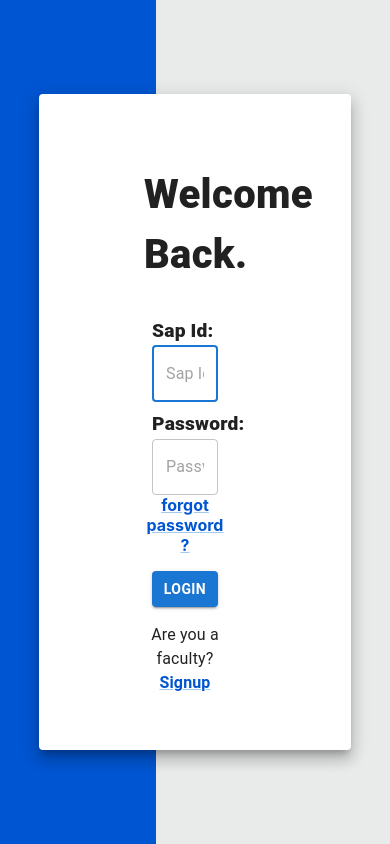
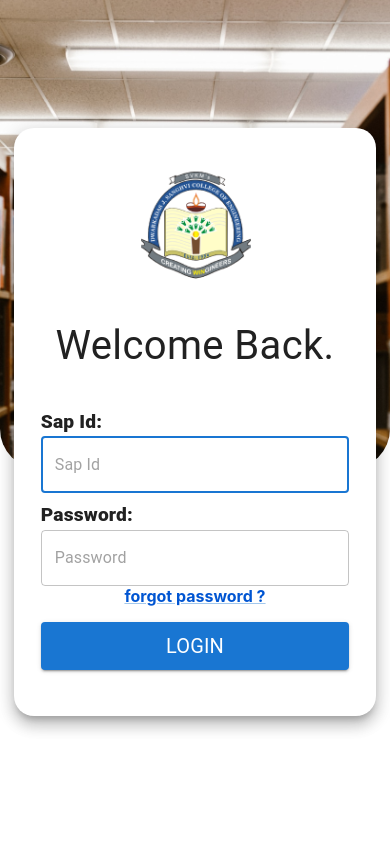
Before and after one commit to YuvrajRasal/AttendancePortal, a React (Create React App) app: page / in a window 390 px wide. Built offline with nearby package versions, Linux system fonts and the light colour scheme.

Commit message:
1st commit

```diff
--- a/src/Login.css
+++ b/src/Login.css
@@ -1,3 +1,11 @@
+@media screen and (min-width: 1111px){
+  .lrGrid{
+    display: flex;
+  }
+
+}
+
+
 
 @media screen and (max-width: 1110px) {
     .innerPaper {
@@ -5,8 +13,8 @@
       /* display: flex;
       align-items: center;
       justify-content: center; */
-      max-width: "60%";
-      width: 30rem;
+      max-width: 93% !important;          /* make it !important*/
+      width: 36rem;
 
 
     }
@@ -16,7 +24,8 @@
       background-color:red;
     }
     .lrGrid{
-      display: flex;
+      /* remove display flex */
+      /* display: flex;      */
       align-items: center;
       justify-content: center;
       width: 100%;
@@ -30,7 +39,72 @@
     } */
     .Paper{
       width: 10rem;
-      border-radius: 50px;
+      border-radius: 20px !important;
 
     }
+
+    /* .Box{
+      width: 100%;
+    } */
+    .libraryImage{
+      width: 50% !important;
+    }
+
   }
+  @media screen and (max-width: 450px){
+    .SapIdTypo{
+      margin-left: 5%!important;
+    }
+    .SapIdTF{
+      width:90%!important;
+      border-radius: 10px!important;
+    }
+    .PasswordTypo{
+      margin-left: 5%!important;
+    }
+    .PasswordTF{
+      width:90%!important;
+      border-radius: 10px!important;
+    }
+    .LoginBtn{
+      width: 90% !important;
+      height: 3rem;
+    }
+    .Paper{
+      padding-left: 10px !important;
+      padding-right: 10px !important;
+      padding-top: 20px !important;
+      padding-bottom: 30px !important;
+      /* elevattion:0;                               imp*/
+
+    }
+    .leftGrid{
+      padding: 0px !important;
+    }
+    .SignUp{
+      display: none ;
+    }
+    .libraryImage{
+      width: 80%;
+    }
+    .OuterMostBox{
+      flex-direction: column;
+      /* border-radius: 20px; */
+    }
+    .FirstBox{
+      width: 100vw !important;
+      height: 125vh !important;
+      /* flex-basis: 80%; */
+      background-size: contain;
+      background-image: url(./images/library.PNG);
+      border-bottom-left-radius: 40px;
+      border-bottom-right-radius: 40px;
+
+    }
+    .SecondBox{
+      width: 100vw !important;
+      height:"40vh";
+      background-color: white !important;
+      /* flex:"1" */
+    }
+  }
--- a/src/Login.jsx
+++ b/src/Login.jsx
@@ -52,9 +52,10 @@ function Login() {
   return (
     <>
       <Box
+      className="OuterMostBox"
         style={{ display: "flex" }}
         sx={{
-          backgroundColor: "#1589FF",
+          // backgroundColor: "#1589FF",
           display: "flex",
           alignItems: "center",
           justifyContent: "center",
@@ -62,6 +63,7 @@ function Login() {
         }}
       >
         <Box
+        className="FirstBox"
           sx={{
             width: "40vw",
             height: "100vh",
@@ -69,6 +71,7 @@ function Login() {
           }}
         />
         <Box
+        className="SecondBox"
           sx={{
             width: "60vw",
             height: "100vh",
@@ -93,12 +96,13 @@ function Login() {
             alignItems="center"
             className="Paper"
           >
-            <Grid container spacing={2} className="lrGrid">
+            <Grid fluidContainer spacing={2} className="lrGrid">
               {/* left side starts */}
               <Grid item xs={5.5} sx={{ padding: "20px" }} className="leftGrid">
                 {/* ----inserted padding */}
-                <Box>
+                <Box className="box">
                   <img
+                  className="libraryImage"
                     src={logo}
                     style={{
                       width: "32%",
@@ -108,7 +112,7 @@ function Login() {
                       boxSizing: "border-box",
                     }}
                   ></img>
-                  <Typography sx={{ fontWeight: 800, fontSize: "2.5rem" }}>
+                  <Typography sx={{ fontWeight: 400, fontSize: "2.5rem" }}>
                     Welcome Back.
                   </Typography>
                   <form onSubmit={handleSubmit}>
@@ -119,6 +123,7 @@ function Login() {
                     <Box mb={1} mt={4}>
                       <Box mb={1}>
                         <Typography
+                        className="SapIdTypo"
                           sx={{
                             postition: "relative",
                             display: "flex",
@@ -131,6 +136,7 @@ function Login() {
                           Sap Id:
                         </Typography>
                         <TextField
+                        className="SapIdTF"
                           variant="outlined"
                           //  label='Sap Id'
                           autoComplete="Sap Id"
@@ -155,6 +161,7 @@ function Login() {
 
                       <Box mb={2}>
                         <Typography
+                        className="PasswordTypo"
                           sx={{
                             postition: "relative",
                             display: "flex",
@@ -168,6 +175,7 @@ function Login() {
                         </Typography>
                         {/* <box sx={{width:'65%'}} display="flex"> */}
                         <TextField
+                        className="PasswordTF"
                           variant="outlined"
                           type="Password"
                           placeholder="Password"
@@ -202,15 +210,16 @@ function Login() {
                     </Box>
                     <Box mb={2}>
                       <Button
+                      className="LoginBtn"
                         type="submit"
                         variant="contained"
                         sx={{ width: "80%" }}
                       >
-                        <strong>Login</strong>
+                        <Typography className="LoginBtnTypo" sx={{fontSize:'20px', fontFamily:'Roboto'}}>Login</Typography>
                       </Button>
                     </Box>
 
-                    <Typography>
+                    <Typography className="SignUp">
                       Are you a faculty?
                       <Link to="/" sx={{ color: "#0055d2" }}>
                         <strong>Signup</strong>
--- a/src/Newlogin.js
+++ b/src/Newlogin.js
@@ -21,7 +21,7 @@ import { useState } from 'react';
 import Validation from './Validation';
 
 
-const LoginNew = () => {
+const NewLogin = () => {
 
   const [inputs,setInputs]=useState({
     sapid:"",password:""});
@@ -53,15 +53,16 @@ const LoginNew = () => {
       display: 'flex',
       flexWrap: 'wrap',
       '& > :not(style)': {
-        m: 10,
+        m: '5%',
 
         width: '100vw',
-        height: '70vh',
+        height: '70h',
         backgroundColor: 'white',
         zIndex: 'tooltip',
-        padding:5
+        padding:2
 
       },
+
     }}
   >
 
@@ -74,16 +75,27 @@ const LoginNew = () => {
           flexdirection: 'rows',
           width: '80vw',
           height: '70vh',
+
+          // alignItems: 'center'
+
       }}>
 
 
 
-        <Grid item  sx={{mr:5}}>
+        <Grid item  sx={{
+          mr:5,
+          alignItems: 'center',
+          ml: '5%',
+          // position: 'absolute'
+
+
+         }}>
               <img className='imag' src={x}
               style={{
                 width: '20%',
                 height:'7%',
-                marginLeft:80
+                marginLeft:60,
+
 
             }}/>
             <h1 class="MuiTypography-root MuiTypography-h5 css-zq6grw ">WELCOME BACK</h1>
@@ -97,6 +109,7 @@ const LoginNew = () => {
               <Grid sx={{mt:7}}>
               <Textfield
               name="sapid"
+
               placeholder="600042100XX"
               label="Sap-id"
               size='small'
@@ -153,14 +166,20 @@ const LoginNew = () => {
       </Grid>
 
 
-      <Grid item
+      <Grid item className='lib'
       sx={{
         width: '80vw',
         height: '70vh',
+        ml: 10,
+
+
 
       }}>
 
-        <img class='lib' src={y}  style={{width: '60vw',height: '70vh' }}/>
+
+
+        <img class='lib' src={y}  style={{width: '60vw',height: '70vh',borderRadius: 15 }}/>
+
 
 
       </Grid>
@@ -206,4 +225,4 @@ const LoginNew = () => {
   )
 }
 
-export default LoginNew;
+export default NewLogin;
```
